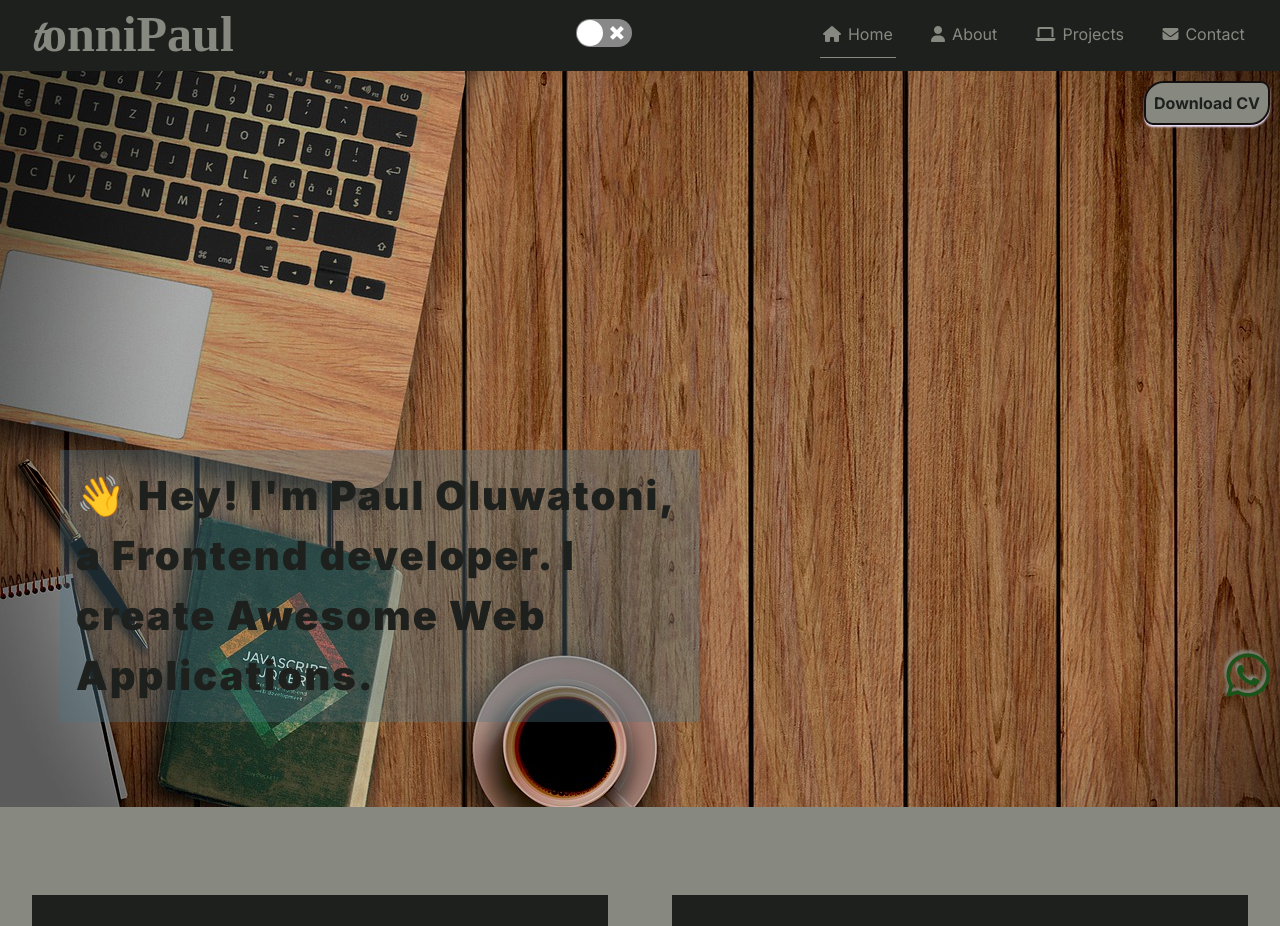
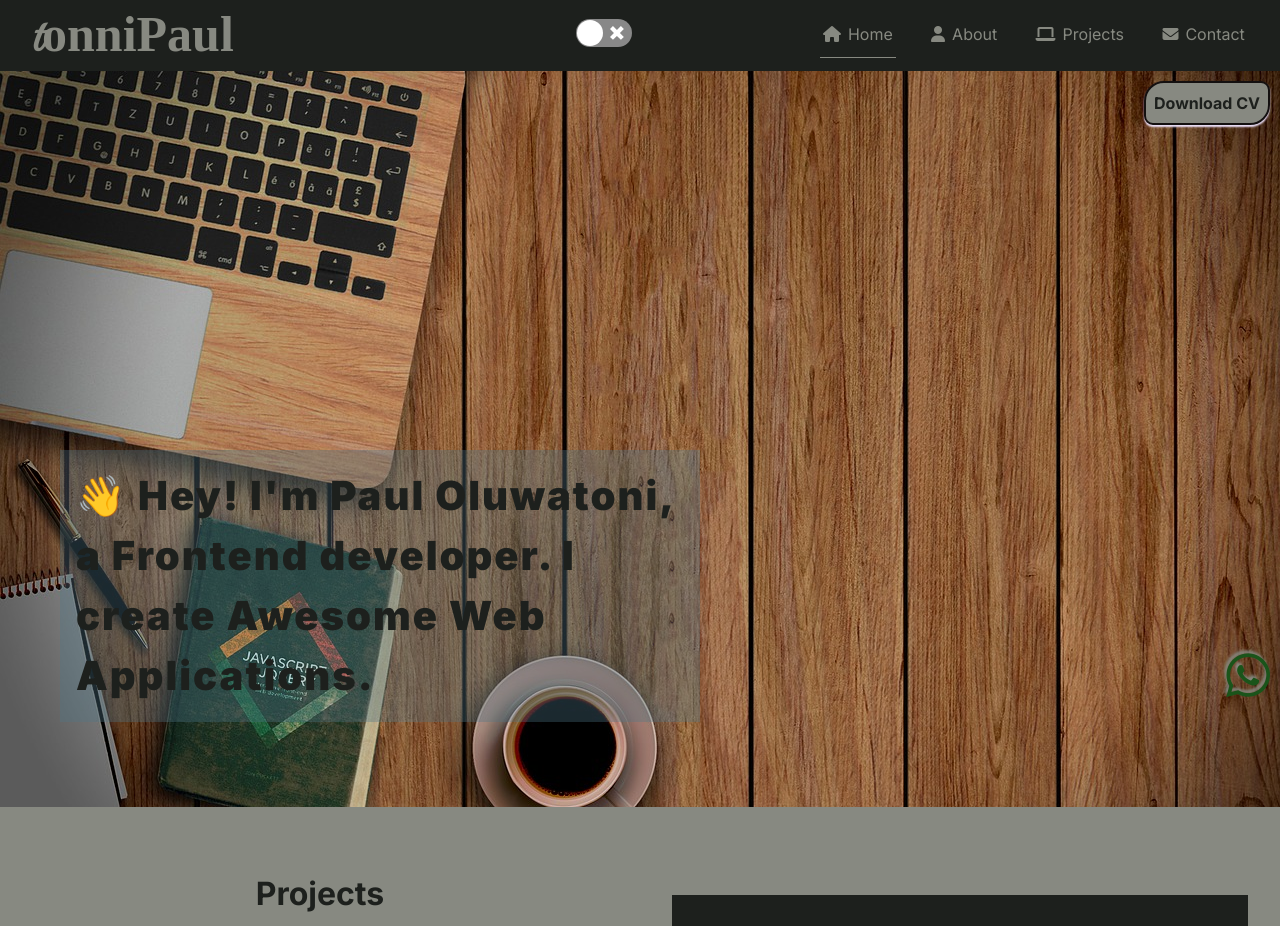
Before and after one commit to TonniPaul/contact, a React (Create React App) app: page / in a window 1280 px wide. Shown: the top 926 px of the page. Built offline with nearby package versions, Linux system fonts and the light colour scheme; a web font is replaced by a local one.

Commit message:
Added content to the project page

```diff
--- a/src/pages/HomePage.js
+++ b/src/pages/HomePage.js
@@ -1,3 +1,4 @@
+import './hompage.css'
 import Hero from "../components/Hero";
 import { About } from "../components/About";
 import Toolset from "../components/Toolset";
@@ -5,6 +6,7 @@ import { Contact } from "../components/Contact";
 import Projects from "../components/Projects";
 import { projectData } from "../components/projectObject";
 import { Link } from 'react-router-dom';
+
 export default function HomePage() {
   const projectsInputs = projectData.map(items =>{
     return(
@@ -19,6 +21,7 @@ export default function HomePage() {
            <div className="App">
           <Hero/>
           <div className="toolabout gap">
+            <h1 className="project--header">Projects</h1>
             {projectsInputs}
             <Link to='/projects'><p className="project--link viewmore">VIEW MORE</p></Link>
           </div>
--- /dev/null
+++ b/src/pages/hompage.css
@@ -0,0 +1,6 @@
+.project--header{
+   text-align: center;
+}
+#dark .project--header{
+   color: var(--primary);
+}
```
